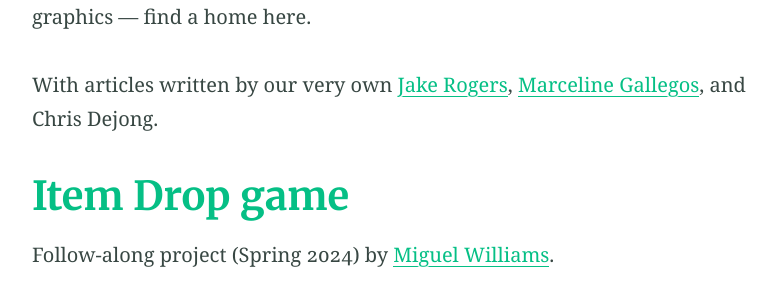
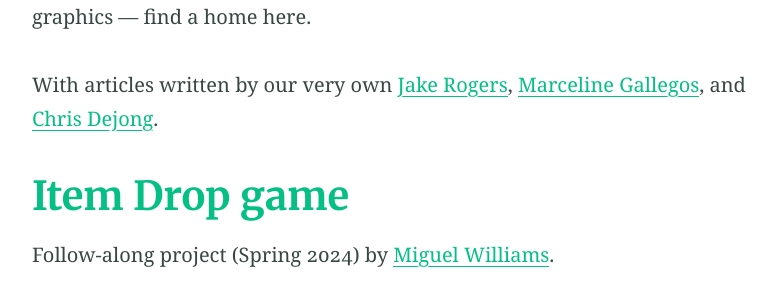
Before and after one commit to niu-gdo/niu-gdo.github.io, a Jekyll site: the page built from resources.md, in a window 1280 px wide. Shown: the part 1140-1440 px from the top of the page, without its empty margins (251-1026 px from the left). Built offline with Jekyll 4.4.1, drawn with Linux system fonts in a browser that asks for light colours; part of the change alters nothing that is shown.

```diff
--- a/resources.md
+++ b/resources.md
@@ -17,7 +17,7 @@ Follow-along project (Spring 2024) by [Miguel Williams](https://miguelwilliams.d
 
 The Game Developer's Library (GDL) is a repository of articles which serve to educate readers on independent game development. Articles, guides, and tutorials about game development — be it engine-specific guides, general development strategies, or even lower-level concepts in computer graphics — find a home here.
 
-With articles written by our very own [Jake Rogers](https://explosiveeggshells.github.io/), [Marceline Gallegos](https://www.linkedin.com/in/marceline-gallegos-461249309/overlay/contact-info/ 'mar-sa-l-een guy-ya-go-s'), and Chris Dejong.
+With articles written by our very own [Jake Rogers](https://explosiveeggshells.github.io/), [Marceline Gallegos](https://www.linkedin.com/in/marceline-gallegos-461249309/overlay/contact-info/ 'mar-sa-l-een guy-ya-go-s'), and [Chris Dejong](https://www.linkedin.com/in/chris-dejong-123456789/){: target="_blank"}.
 
 # [Item Drop game](https://github.com/Migs/Item_Drop_CharacterController/tree/main)
 
```
